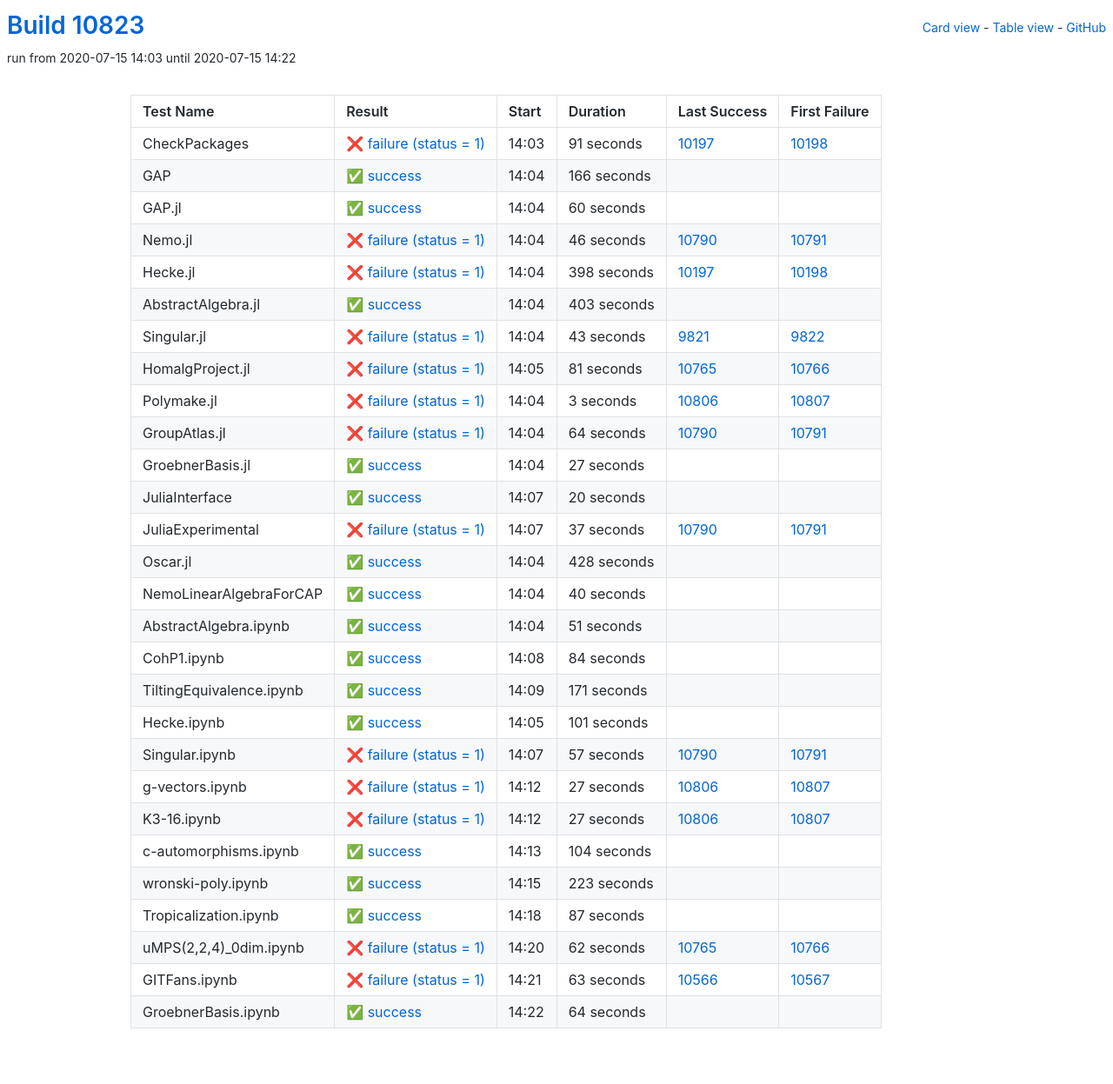
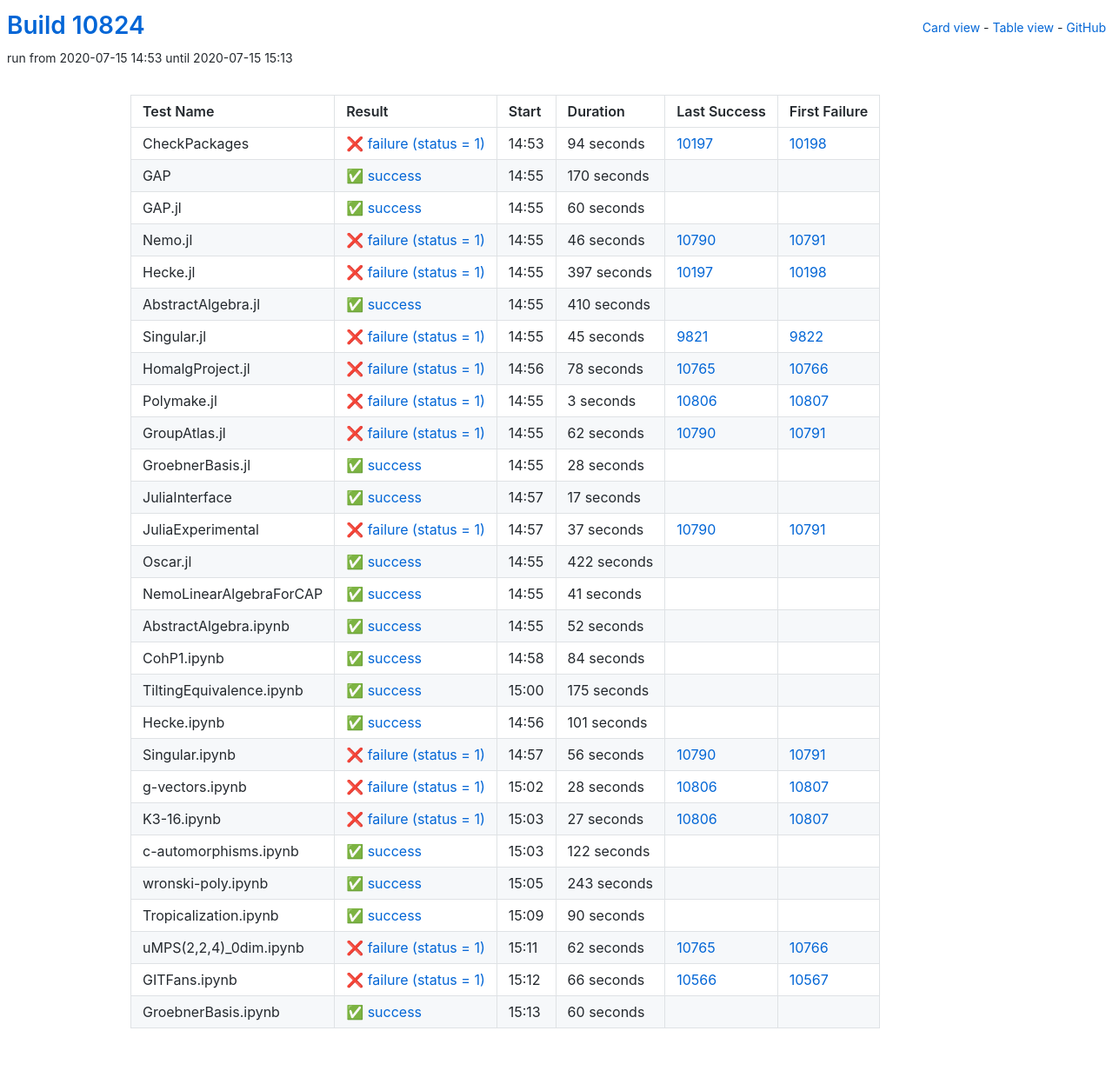
Before and after one commit to oscar-system/oscar-ci-status, a Jekyll site: the page built from table.html, in a window 1280 px wide. Shown: the whole page at 87% size. Built offline with Jekyll 4.4.1, drawn with Linux system fonts in a browser that asks for light colours.

Commit message:
Build #10824

```diff
--- a/_data/ci.yml
+++ b/_data/ci.yml
@@ -1,6 +1,6 @@
 ---
-build: 10823
-build_url: https://oscarci.mathematik.uni-kl.de/job/oscar/10823/
+build: 10824
+build_url: https://oscarci.mathematik.uni-kl.de/job/oscar/10824/
 job: oscar
 organization: oscar-system
 repo: oscar-ci-status
@@ -8,32 +8,32 @@
 tests:
 - name: CheckPackages
   id: checkpackages
-  log: https://oscarci.mathematik.uni-kl.de/job/oscar/10823/artifact/logs/build-10823/CheckPackages.log
-  start: 2020-07-15 14:03
+  log: https://oscarci.mathematik.uni-kl.de/job/oscar/10824/artifact/logs/build-10824/CheckPackages.log
+  start: 2020-07-15 14:53
   success: false
   exitcode: 1
   status: failure
-  duration: 91
+  duration: 94
   last_success: 10197
   last_success_url: https://oscarci.mathematik.uni-kl.de/job/oscar/10197/
   first_failure: 10198
   first_failure_url: https://oscarci.mathematik.uni-kl.de/job/oscar/10198/
 - name: GAP
   id: gap
-  log: https://oscarci.mathematik.uni-kl.de/job/oscar/10823/artifact/logs/build-10823/GAP.log
-  start: 2020-07-15 14:04
+  log: https://oscarci.mathematik.uni-kl.de/job/oscar/10824/artifact/logs/build-10824/GAP.log
+  start: 2020-07-15 14:55
   success: true
   exitcode: 0
   status: success
-  duration: 166
+  duration: 170
   last_success: false
   last_success_url:
   first_failure: false
   first_failure_url:
 - name: GAP.jl
   id: gap-jl
-  log: https://oscarci.mathematik.uni-kl.de/job/oscar/10823/artifact/logs/build-10823/GAP.jl.log
-  start: 2020-07-15 14:04
+  log: https://oscarci.mathematik.uni-kl.de/job/oscar/10824/artifact/logs/build-10824/GAP.jl.log
+  start: 2020-07-15 14:55
   success: true
   exitcode: 0
   status: success
@@ -44,8 +44,8 @@
   first_failure_url:
 - name: Nemo.jl
   id: nemo-jl
-  log: https://oscarci.mathematik.uni-kl.de/job/oscar/10823/artifact/logs/build-10823/Nemo.jl.log
-  start: 2020-07-15 14:04
+  log: https://oscarci.mathematik.uni-kl.de/job/oscar/10824/artifact/logs/build-10824/Nemo.jl.log
+  start: 2020-07-15 14:55
   success: false
   exitcode: 1
   status: failure
@@ -56,56 +56,56 @@
   first_failure_url: https://oscarci.mathematik.uni-kl.de/job/oscar/10791/
 - name: Hecke.jl
   id: hecke-jl
-  log: https://oscarci.mathematik.uni-kl.de/job/oscar/10823/artifact/logs/build-10823/Hecke.jl.log
-  start: 2020-07-15 14:04
+  log: https://oscarci.mathematik.uni-kl.de/job/oscar/10824/artifact/logs/build-10824/Hecke.jl.log
+  start: 2020-07-15 14:55
   success: false
   exitcode: 1
   status: failure
-  duration: 398
+  duration: 397
   last_success: 10197
   last_success_url: https://oscarci.mathematik.uni-kl.de/job/oscar/10197/
   first_failure: 10198
   first_failure_url: https://oscarci.mathematik.uni-kl.de/job/oscar/10198/
 - name: AbstractAlgebra.jl
   id: abstractalgebra-jl
-  log: https://oscarci.mathematik.uni-kl.de/job/oscar/10823/artifact/logs/build-10823/AbstractAlgebra.jl.log
-  start: 2020-07-15 14:04
+  log: https://oscarci.mathematik.uni-kl.de/job/oscar/10824/artifact/logs/build-10824/AbstractAlgebra.jl.log
+  start: 2020-07-15 14:55
   success: true
   exitcode: 0
   status: success
-  duration: 403
+  duration: 410
   last_success: false
   last_success_url:
   first_failure: false
   first_failure_url:
 - name: Singular.jl
   id: singular-jl
-  log: https://oscarci.mathematik.uni-kl.de/job/oscar/10823/artifact/logs/build-10823/Singular.jl.log
-  start: 2020-07-15 14:04
+  log: https://oscarci.mathematik.uni-kl.de/job/oscar/10824/artifact/logs/build-10824/Singular.jl.log
+  start: 2020-07-15 14:55
   success: false
   exitcode: 1
   status: failure
-  duration: 43
+  duration: 45
   last_success: 9821
   last_success_url: https://oscarci.mathematik.uni-kl.de/job/oscar/9821/
   first_failure: 9822
   first_failure_url: https://oscarci.mathematik.uni-kl.de/job/oscar/9822/
 - name: HomalgProject.jl
   id: homalgproject-jl
-  log: https://oscarci.mathematik.uni-kl.de/job/oscar/10823/artifact/logs/build-10823/HomalgProject.jl.log
-  start: 2020-07-15 14:05
+  log: https://oscarci.mathematik.uni-kl.de/job/oscar/10824/artifact/logs/build-10824/HomalgProject.jl.log
+  start: 2020-07-15 14:56
   success: false
   exitcode: 1
   status: failure
-  duration: 81
+  duration: 78
   last_success: 10765
   last_success_url: https://oscarci.mathematik.uni-kl.de/job/oscar/10765/
   first_failure: 10766
   first_failure_url: https://oscarci.mathematik.uni-kl.de/job/oscar/10766/
 - name: Polymake.jl
   id: polymake-jl
-  log: https://oscarci.mathematik.uni-kl.de/job/oscar/10823/artifact/logs/build-10823/Polymake.jl.log
-  start: 2020-07-15 14:04
+  log: https://oscarci.mathematik.uni-kl.de/job/oscar/10824/artifact/logs/build-10824/Polymake.jl.log
+  start: 2020-07-15 14:55
   success: false
   exitcode: 1
   status: failure
@@ -116,44 +116,44 @@
   first_failure_url: https://oscarci.mathematik.uni-kl.de/job/oscar/10807/
 - name: GroupAtlas.jl
   id: groupatlas-jl
-  log: https://oscarci.mathematik.uni-kl.de/job/oscar/10823/artifact/logs/build-10823/GroupAtlas.jl.log
-  start: 2020-07-15 14:04
+  log: https://oscarci.mathematik.uni-kl.de/job/oscar/10824/artifact/logs/build-10824/GroupAtlas.jl.log
+  start: 2020-07-15 14:55
   success: false
   exitcode: 1
   status: failure
-  duration: 64
+  duration: 62
   last_success: 10790
   last_success_url: https://oscarci.mathematik.uni-kl.de/job/oscar/10790/
   first_failure: 10791
   first_failure_url: https://oscarci.mathematik.uni-kl.de/job/oscar/10791/
 - name: GroebnerBasis.jl
   id: groebnerbasis-jl
-  log: https://oscarci.mathematik.uni-kl.de/job/oscar/10823/artifact/logs/build-10823/GroebnerBasis.jl.log
-  start: 2020-07-15 14:04
+  log: https://oscarci.mathematik.uni-kl.de/job/oscar/10824/artifact/logs/build-10824/GroebnerBasis.jl.log
+  start: 2020-07-15 14:55
   success: true
   exitcode: 0
   status: success
-  duration: 27
+  duration: 28
   last_success: false
   last_success_url:
   first_failure: false
   first_failure_url:
 - name: JuliaInterface
   id: juliainterface
-  log: https://oscarci.mathematik.uni-kl.de/job/oscar/10823/artifact/logs/build-10823/JuliaInterface.log
-  start: 2020-07-15 14:07
+  log: https://oscarci.mathematik.uni-kl.de/job/oscar/10824/artifact/logs/build-10824/JuliaInterface.log
+  start: 2020-07-15 14:57
   success: true
   exitcode: 0
   status: success
-  duration: 20
+  duration: 17
   last_success: false
   last_success_url:
   first_failure: false
   first_failure_url:
 - name: JuliaExperimental
   id: juliaexperimental
-  log: https://oscarci.mathematik.uni-kl.de/job/oscar/10823/artifact/logs/build-10823/JuliaExperimental.log
-  start: 2020-07-15 14:07
+  log: https://oscarci.mathematik.uni-kl.de/job/oscar/10824/artifact/logs/build-10824/JuliaExperimental.log
+  start: 2020-07-15 14:57
   success: false
   exitcode: 1
   status: failure
@@ -164,44 +164,44 @@
   first_failure_url: https://oscarci.mathematik.uni-kl.de/job/oscar/10791/
 - name: Oscar.jl
   id: oscar-jl
-  log: https://oscarci.mathematik.uni-kl.de/job/oscar/10823/artifact/logs/build-10823/Oscar.jl.log
-  start: 2020-07-15 14:04
+  log: https://oscarci.mathematik.uni-kl.de/job/oscar/10824/artifact/logs/build-10824/Oscar.jl.log
+  start: 2020-07-15 14:55
   success: true
   exitcode: 0
   status: success
-  duration: 428
+  duration: 422
   last_success: false
   last_success_url:
   first_failure: false
   first_failure_url:
 - name: NemoLinearAlgebraForCAP
   id: nemolinearalgebraforcap
-  log: https://oscarci.mathematik.uni-kl.de/job/oscar/10823/artifact/logs/build-10823/NemoLinearAlgebraForCAP.log
-  start: 2020-07-15 14:04
+  log: https://oscarci.mathematik.uni-kl.de/job/oscar/10824/artifact/logs/build-10824/NemoLinearAlgebraForCAP.log
+  start: 2020-07-15 14:55
   success: true
   exitcode: 0
   status: success
-  duration: 40
+  duration: 41
   last_success: false
   last_success_url:
   first_failure: false
   first_failure_url:
 - name: AbstractAlgebra.ipynb
   id: abstractalgebra-ipynb
-  log: https://oscarci.mathematik.uni-kl.de/job/oscar/10823/artifact/logs/build-10823/AbstractAlgebra.ipynb.log
-  start: 2020-07-15 14:04
+  log: https://oscarci.mathematik.uni-kl.de/job/oscar/10824/artifact/logs/build-10824/AbstractAlgebra.ipynb.log
+  start: 2020-07-15 14:55
   success: true
   exitcode: 0
   status: success
-  duration: 51
+  duration: 52
   last_success: false
   last_success_url:
   first_failure: false
   first_failure_url:
 - name: CohP1.ipynb
   id: cohp1-ipynb
-  log: https://oscarci.mathematik.uni-kl.de/job/oscar/10823/artifact/logs/build-10823/CohP1.ipynb.log
-  start: 2020-07-15 14:08
+  log: https://oscarci.mathematik.uni-kl.de/job/oscar/10824/artifact/logs/build-10824/CohP1.ipynb.log
+  start: 2020-07-15 14:58
   success: true
   exitcode: 0
   status: success
@@ -212,20 +212,20 @@
   first_failure_url:
 - name: TiltingEquivalence.ipynb
   id: tiltingequivalence-ipynb
-  log: https://oscarci.mathematik.uni-kl.de/job/oscar/10823/artifact/logs/build-10823/TiltingEquivalence.ipynb.log
-  start: 2020-07-15 14:09
+  log: https://oscarci.mathematik.uni-kl.de/job/oscar/10824/artifact/logs/build-10824/TiltingEquivalence.ipynb.log
+  start: 2020-07-15 15:00
   success: true
   exitcode: 0
   status: success
-  duration: 171
+  duration: 175
   last_success: false
   last_success_url:
   first_failure: false
   first_failure_url:
 - name: Hecke.ipynb
   id: hecke-ipynb
-  log: https://oscarci.mathematik.uni-kl.de/job/oscar/10823/artifact/logs/build-10823/Hecke.ipynb.log
-  start: 2020-07-15 14:05
+  log: https://oscarci.mathematik.uni-kl.de/job/oscar/10824/artifact/logs/build-10824/Hecke.ipynb.log
+  start: 2020-07-15 14:56
   success: true
   exitcode: 0
   status: success
@@ -236,32 +236,32 @@
   first_failure_url:
 - name: Singular.ipynb
   id: singular-ipynb
-  log: https://oscarci.mathematik.uni-kl.de/job/oscar/10823/artifact/logs/build-10823/Singular.ipynb.log
-  start: 2020-07-15 14:07
+  log: https://oscarci.mathematik.uni-kl.de/job/oscar/10824/artifact/logs/build-10824/Singular.ipynb.log
+  start: 2020-07-15 14:57
   success: false
   exitcode: 1
   status: failure
-  duration: 57
+  duration: 56
   last_success: 10790
   last_success_url: https://oscarci.mathematik.uni-kl.de/job/oscar/10790/
   first_failure: 10791
   first_failure_url: https://oscarci.mathematik.uni-kl.de/job/oscar/10791/
 - name: g-vectors.ipynb
   id: g-vectors-ipynb
-  log: https://oscarci.mathematik.uni-kl.de/job/oscar/10823/artifact/logs/build-10823/g-vectors.ipynb.log
-  start: 2020-07-15 14:12
+  log: https://oscarci.mathematik.uni-kl.de/job/oscar/10824/artifact/logs/build-10824/g-vectors.ipynb.log
+  start: 2020-07-15 15:02
   success: false
   exitcode: 1
   status: failure
-  duration: 27
+  duration: 28
   last_success: 10806
   last_success_url: https://oscarci.mathematik.uni-kl.de/job/oscar/10806/
   first_failure: 10807
   first_failure_url: https://oscarci.mathematik.uni-kl.de/job/oscar/10807/
 - name: K3-16.ipynb
   id: k3-16-ipynb
-  log: https://oscarci.mathematik.uni-kl.de/job/oscar/10823/artifact/logs/build-10823/K3-16.ipynb.log
-  start: 2020-07-15 14:12
+  log: https://oscarci.mathematik.uni-kl.de/job/oscar/10824/artifact/logs/build-10824/K3-16.ipynb.log
+  start: 2020-07-15 15:03
   success: false
   exitcode: 1
   status: failure
@@ -272,44 +272,44 @@
   first_failure_url: https://oscarci.mathematik.uni-kl.de/job/oscar/10807/
 - name: c-automorphisms.ipynb
   id: c-automorphisms-ipynb
-  log: https://oscarci.mathematik.uni-kl.de/job/oscar/10823/artifact/logs/build-10823/c-automorphisms.ipynb.log
-  start: 2020-07-15 14:13
+  log: https://oscarci.mathematik.uni-kl.de/job/oscar/10824/artifact/logs/build-10824/c-automorphisms.ipynb.log
+  start: 2020-07-15 15:03
   success: true
   exitcode: 0
   status: success
-  duration: 104
+  duration: 122
   last_success: false
   last_success_url:
   first_failure: false
   first_failure_url:
 - name: wronski-poly.ipynb
   id: wronski-poly-ipynb
-  log: https://oscarci.mathematik.uni-kl.de/job/oscar/10823/artifact/logs/build-10823/wronski-poly.ipynb.log
-  start: 2020-07-15 14:15
+  log: https://oscarci.mathematik.uni-kl.de/job/oscar/10824/artifact/logs/build-10824/wronski-poly.ipynb.log
+  start: 2020-07-15 15:05
   success: true
   exitcode: 0
   status: success
-  duration: 223
+  duration: 243
   last_success: false
   last_success_url:
   first_failure: false
   first_failure_url:
 - name: Tropicalization.ipynb
   id: tropicalization-ipynb
-  log: https://oscarci.mathematik.uni-kl.de/job/oscar/10823/artifact/logs/build-10823/Tropicalization.ipynb.log
-  start: 2020-07-15 14:18
+  log: https://oscarci.mathematik.uni-kl.de/job/oscar/10824/artifact/logs/build-10824/Tropicalization.ipynb.log
+  start: 2020-07-15 15:09
   success: true
   exitcode: 0
   status: success
-  duration: 87
+  duration: 90
   last_success: false
   last_success_url:
   first_failure: false
   first_failure_url:
 - name: uMPS(2,2,4)_0dim.ipynb
   id: umps-2-2-4-0dim-ipynb
-  log: https://oscarci.mathematik.uni-kl.de/job/oscar/10823/artifact/logs/build-10823/uMPS-2-2-4-_0dim.ipynb.log
-  start: 2020-07-15 14:20
+  log: https://oscarci.mathematik.uni-kl.de/job/oscar/10824/artifact/logs/build-10824/uMPS-2-2-4-_0dim.ipynb.log
+  start: 2020-07-15 15:11
   success: false
   exitcode: 1
   status: failure
@@ -320,24 +320,24 @@
   first_failure_url: https://oscarci.mathematik.uni-kl.de/job/oscar/10766/
 - name: GITFans.ipynb
   id: gitfans-ipynb
-  log: https://oscarci.mathematik.uni-kl.de/job/oscar/10823/artifact/logs/build-10823/GITFans.ipynb.log
-  start: 2020-07-15 14:21
+  log: https://oscarci.mathematik.uni-kl.de/job/oscar/10824/artifact/logs/build-10824/GITFans.ipynb.log
+  start: 2020-07-15 15:12
   success: false
   exitcode: 1
   status: failure
-  duration: 63
+  duration: 66
   last_success: 10566
   last_success_url: https://oscarci.mathematik.uni-kl.de/job/oscar/10566/
   first_failure: 10567
   first_failure_url: https://oscarci.mathematik.uni-kl.de/job/oscar/10567/
 - name: GroebnerBasis.ipynb
   id: groebnerbasis-ipynb
-  log: https://oscarci.mathematik.uni-kl.de/job/oscar/10823/artifact/logs/build-10823/GroebnerBasis.ipynb.log
-  start: 2020-07-15 14:22
+  log: https://oscarci.mathematik.uni-kl.de/job/oscar/10824/artifact/logs/build-10824/GroebnerBasis.ipynb.log
+  start: 2020-07-15 15:13
   success: true
   exitcode: 0
   status: success
-  duration: 64
+  duration: 60
   last_success: false
   last_success_url:
   first_failure: false
```
Also changed, not shown: README.md.
